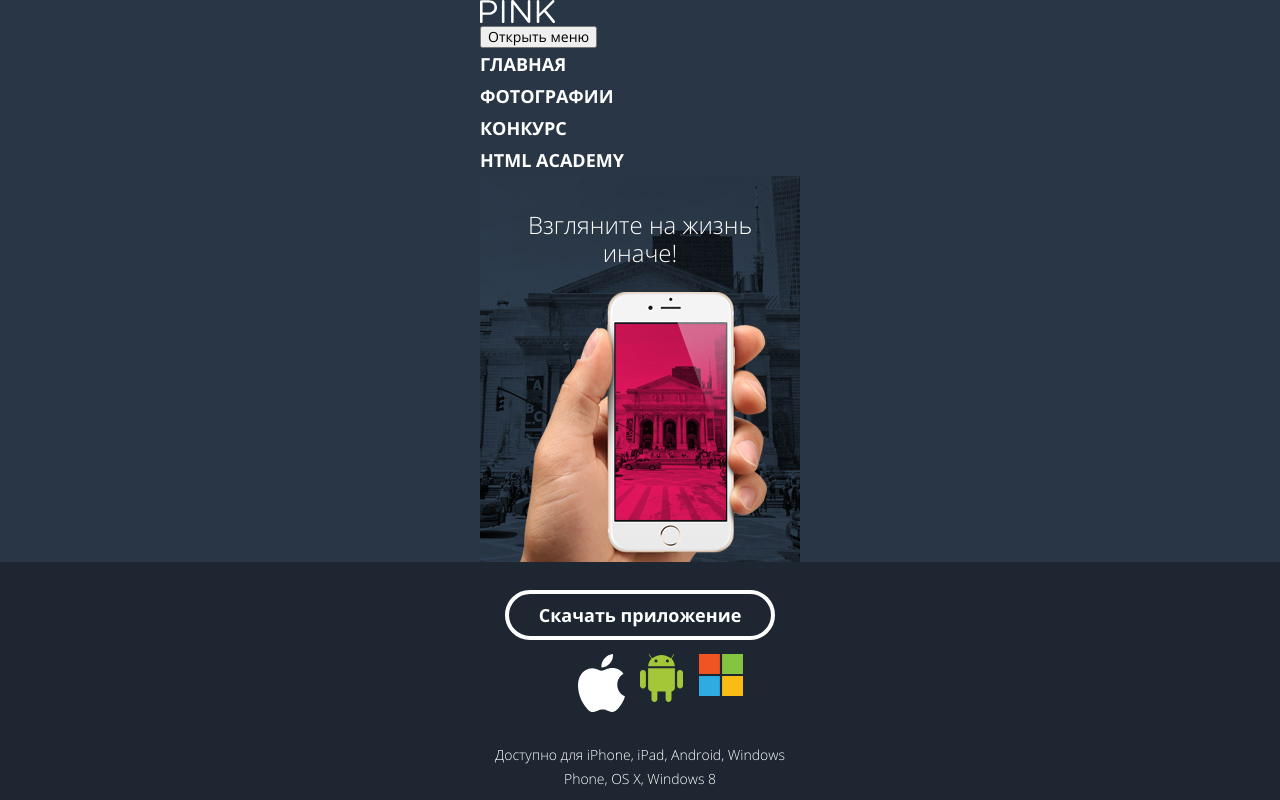
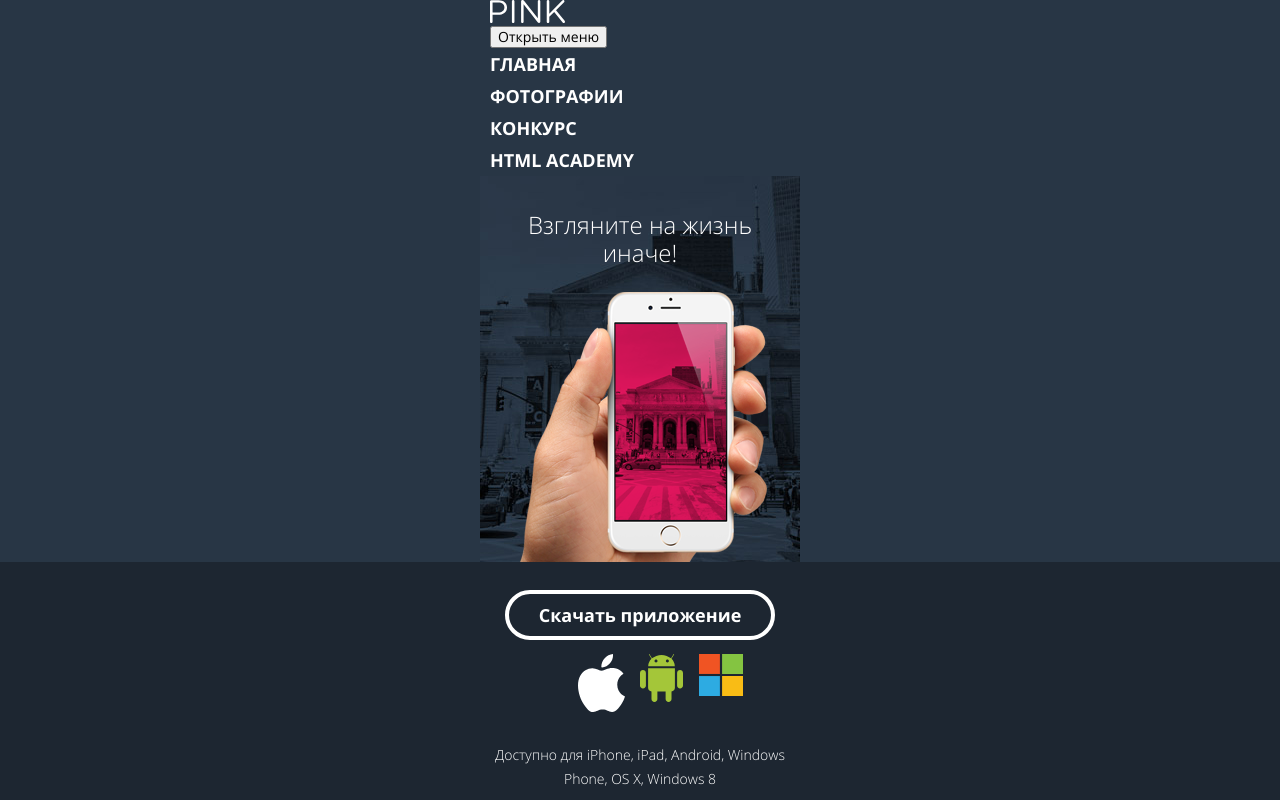
Before and after one commit to RayFreedom88/1177121-pink-19, a website: page source/index.html in a window 1280 px wide. Shown: the top 800 px of the page. Drawn offline with nearby package versions, Linux system fonts and the light colour scheme; files that its build step writes are made by us from their sources.

Commit message:
Меняю container

```diff
--- a/source/index.html
+++ b/source/index.html
@@ -9,7 +9,8 @@
   <body>
     <!-- Page-header - Шапка -->
     <header class="page-header">
-      <div class="page-header__wrapper container">
+      <div class="container">
+        <div class="page-header__wrapper">
           <a class="logo" href="" >
             <img class="page-header__logo--img" src="img/logo-pink-white-mobile.svg" width="75" height="22" alt="Логотип сайта фотоприложения «Пинк»">
           </a>
@@ -34,6 +35,7 @@
               </ul>
             </div>
           </nav>
+        </div>
       </div>
     </header>
 
--- a/source/sass/blocks/page-header.scss
+++ b/source/sass/blocks/page-header.scss
@@ -8,6 +8,4 @@
   display: flex;
   flex-direction: column;
   flex-wrap: wrap;
-
-  width: 320px;
 }
--- a/source/sass/container.scss
+++ b/source/sass/container.scss
@@ -1,5 +1,8 @@
 /* container */
 
 .container {
+  width: 320px;
+
   margin: 0 auto;
+  padding: 0 10px;
 }
```
Lines whose indentation alone changed are shown as unchanged.
